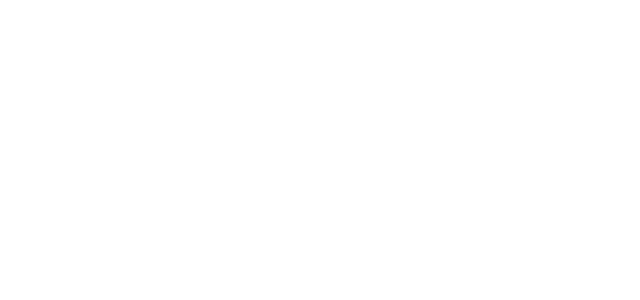
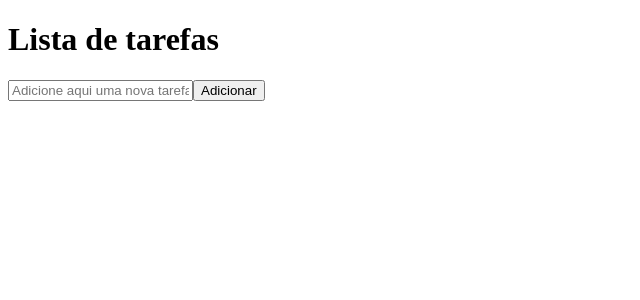
Before and after one commit to joaopafe/to-do-list-react, a React (Vite) app: page / in a window 1280 px wide. Shown: the top 300 px of the page, without its empty margins (0-640 px from the left). Built offline with nearby package versions, Linux system fonts and the light colour scheme.

Commit message:
add the components on App.jsx

```diff
--- a/src/App.jsx
+++ b/src/App.jsx
@@ -1,5 +1,35 @@
+import { useState } from "react";
+
+import TaskInput from "./components/TaskInput";
+import TaskList from "./components/TaskList";
+
 function App() {
-  return <></>;
+  const [tasks, setTasks] = useState([]);
+
+  const addTask = (newTask) => {
+    setTasks([
+      ...tasks,
+      {
+        id: Date.now(),
+        name: newTask,
+        done: false,
+      },
+    ]);
+  };
+
+  console.log(tasks);
+
+  return (
+    <>
+      <div className="page-title-section">
+        <h1 className="page-title">Lista de tarefas</h1>
+      </div>
+
+      <TaskInput onAddTask={addTask} />
+
+      <TaskList tasks={tasks} />
+    </>
+  );
 }
 
 export default App;
```
